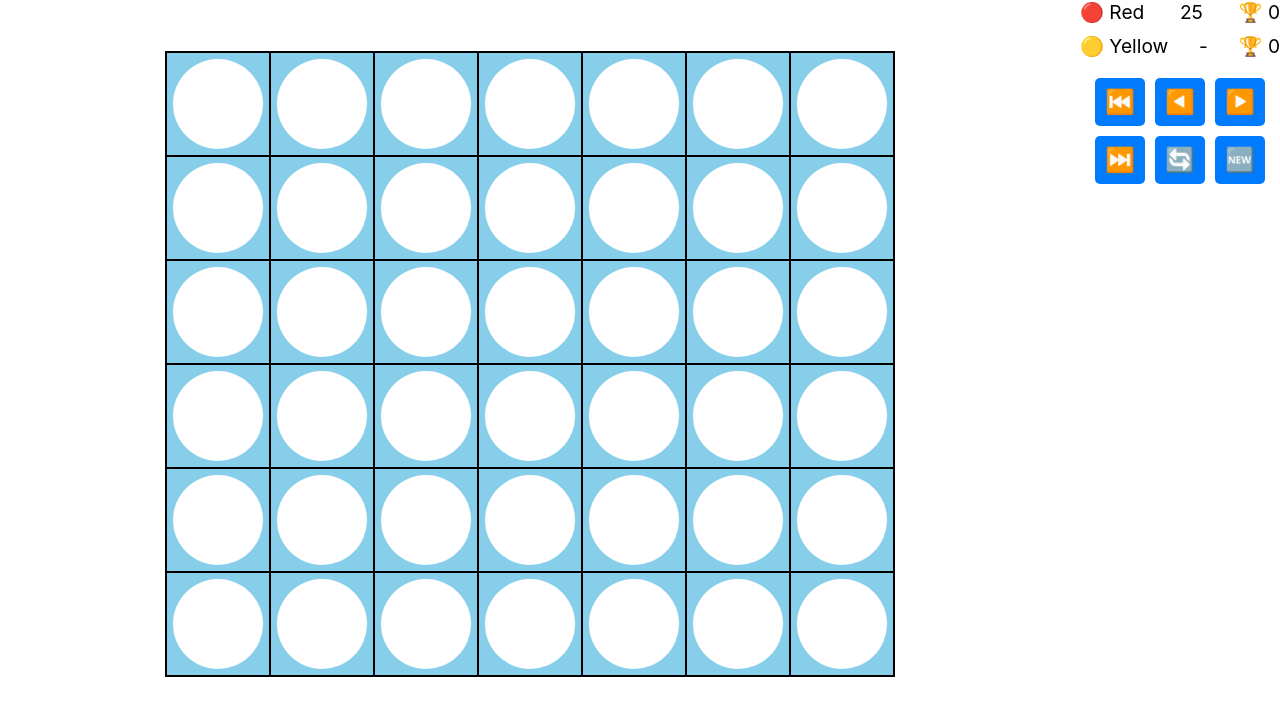
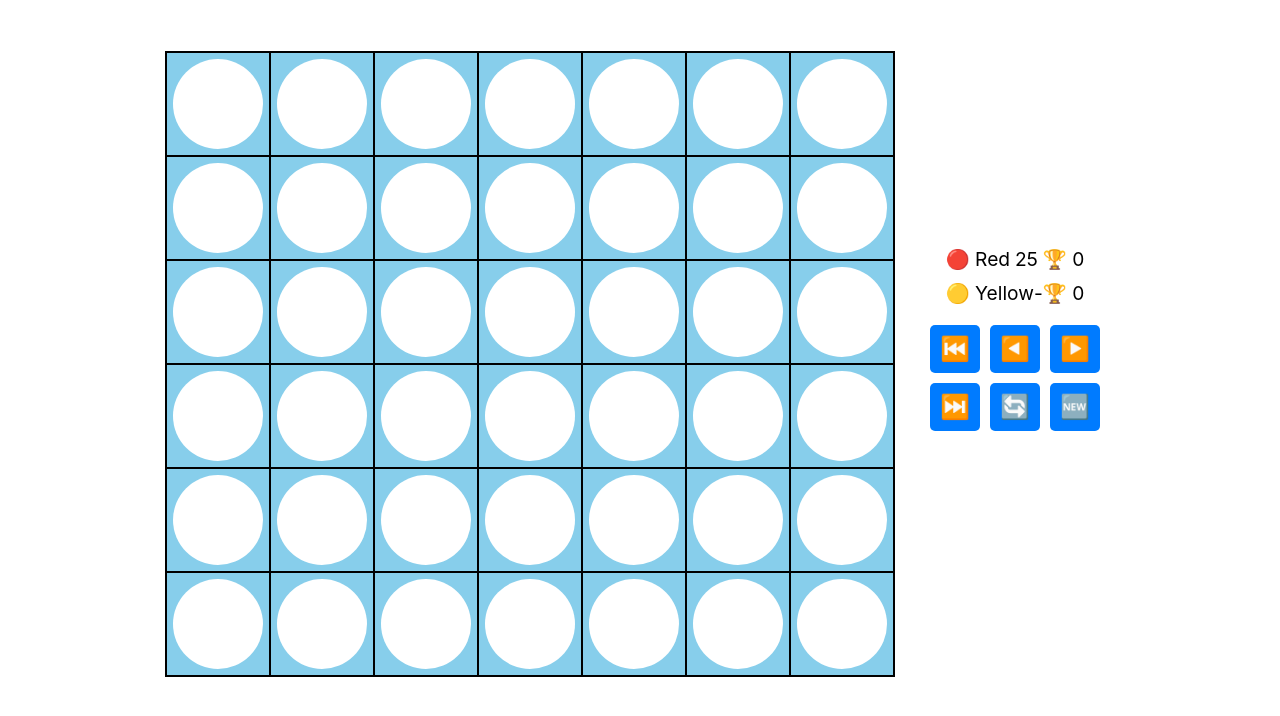
Before and after one commit to marrin27/conecta4, a React (Create React App) app: page / in a window 1280 px wide. Shown: the top 716 px of the page. Built offline with nearby package versions, Linux system fonts and the light colour scheme.

Commit message:
right alined panel control

```diff
--- a/src/App.css
+++ b/src/App.css
@@ -129,12 +129,12 @@ h1 {
 .game-container {
   display: flex;
   justify-content: center;
-  align-items: flex-start;
+  align-items: center; /* Align items to the center */
   gap: 20px;
 }
 
 .board-container {
-  flex: 1;
+  flex: 0 0 auto; /* Prevent the board from stretching */
 }
 
 .control-panel {
@@ -142,6 +142,7 @@ h1 {
   flex-direction: column;
   gap: 20px;
   width: 200px;
+  align-items: center; /* Center align the control panel content */
 }
 
 .player-info {
```
